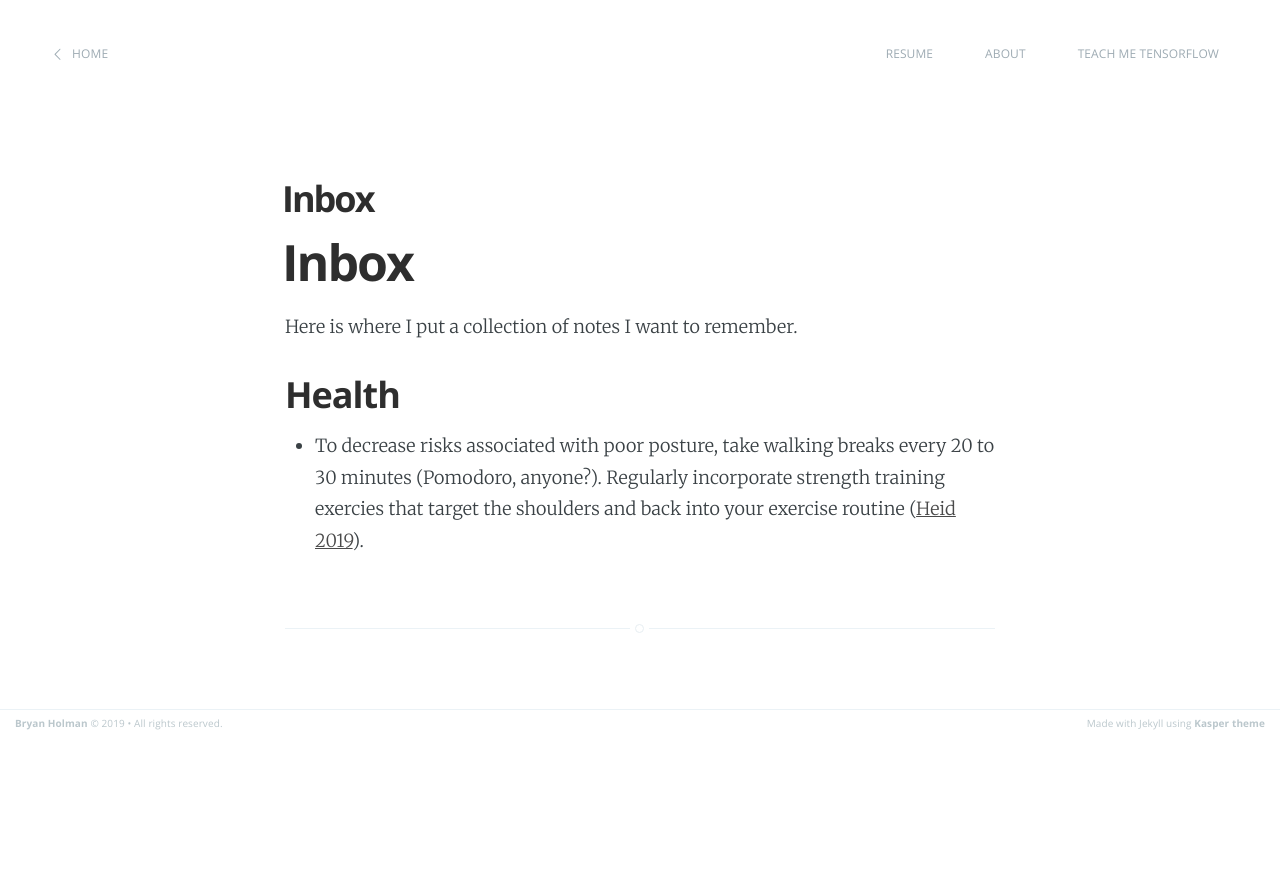
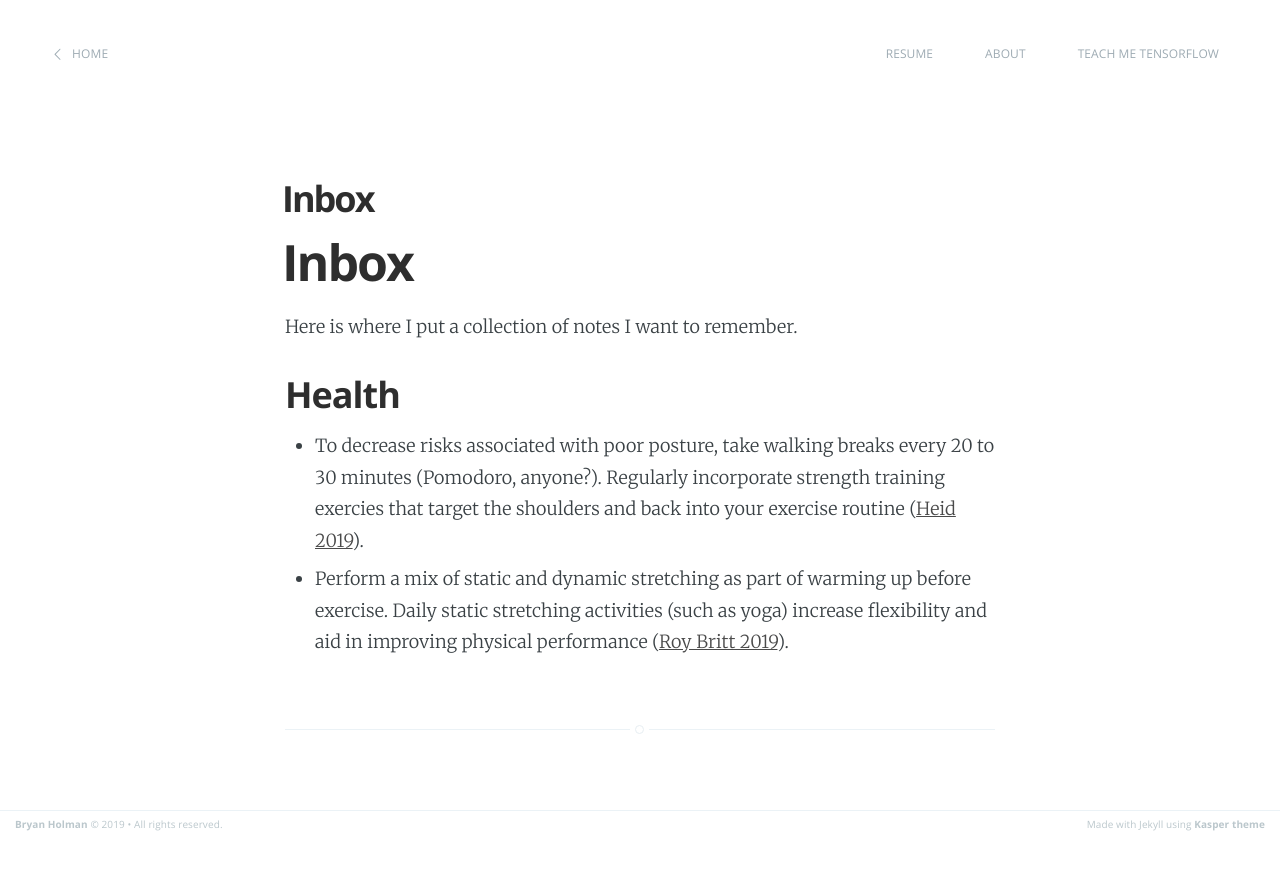
Before and after one commit to bhlmn/bhlmn.github.io, a Jekyll site: the page built from inbox.md, in a window 1280 px wide. Shown: the top 870 px of the page. Built offline with Jekyll 4.4.1, drawn with Linux system fonts in a browser that asks for light colours.

Commit message:
Update inbox.md

```diff
--- a/inbox.md
+++ b/inbox.md
@@ -10,3 +10,4 @@ Here is where I put a collection of notes I want to remember.
 ## Health
 
 * To decrease risks associated with poor posture, take walking breaks every 20 to 30 minutes (Pomodoro, anyone?). Regularly incorporate strength training exercies that target the shoulders and back into your exercise routine ([Heid 2019](https://elemental.medium.com/good-posture-matters-even-more-than-you-think-fac02fd575ad)).
+* Perform a mix of static and dynamic stretching as part of warming up before exercise. Daily static stretching activities (such as yoga) increase flexibility and aid in improving physical performance ([Roy Britt 2019](https://elemental.medium.com/does-stretching-do-any-good-ec085a8ddd90)).
```
